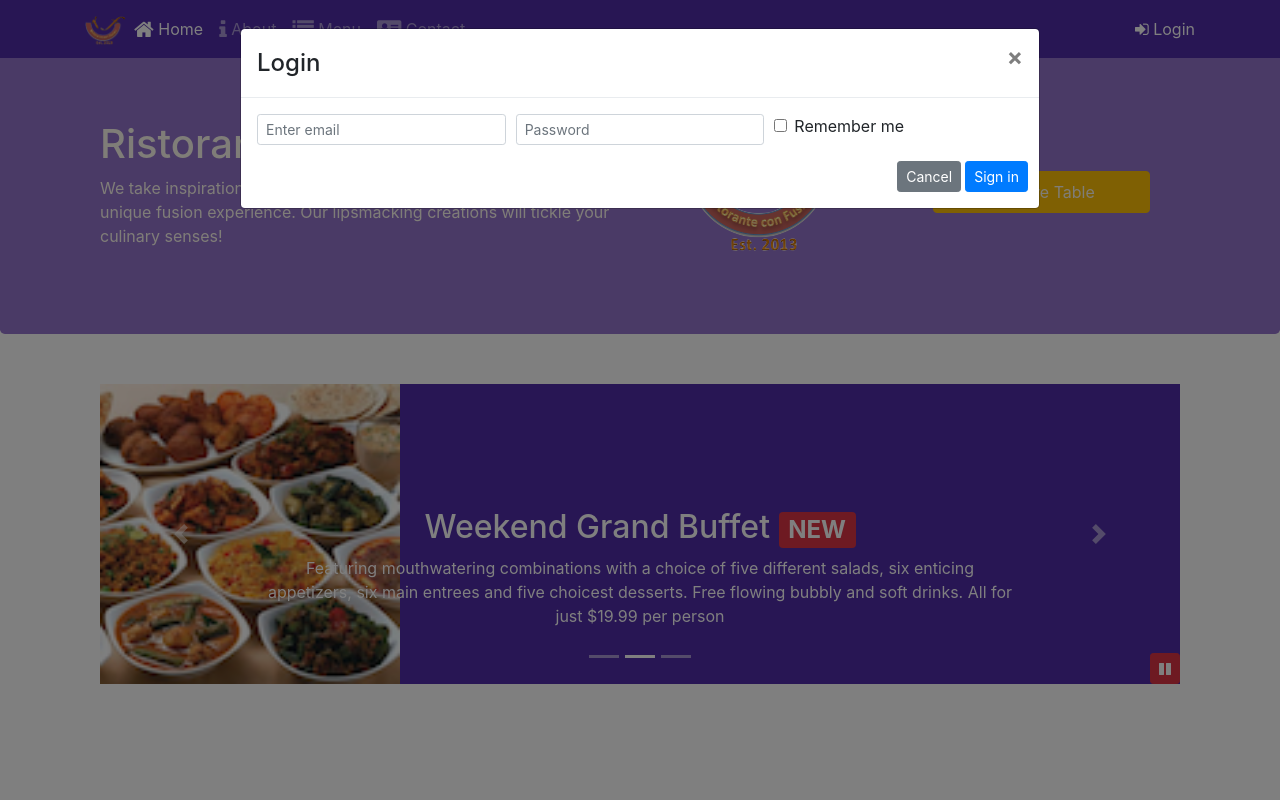
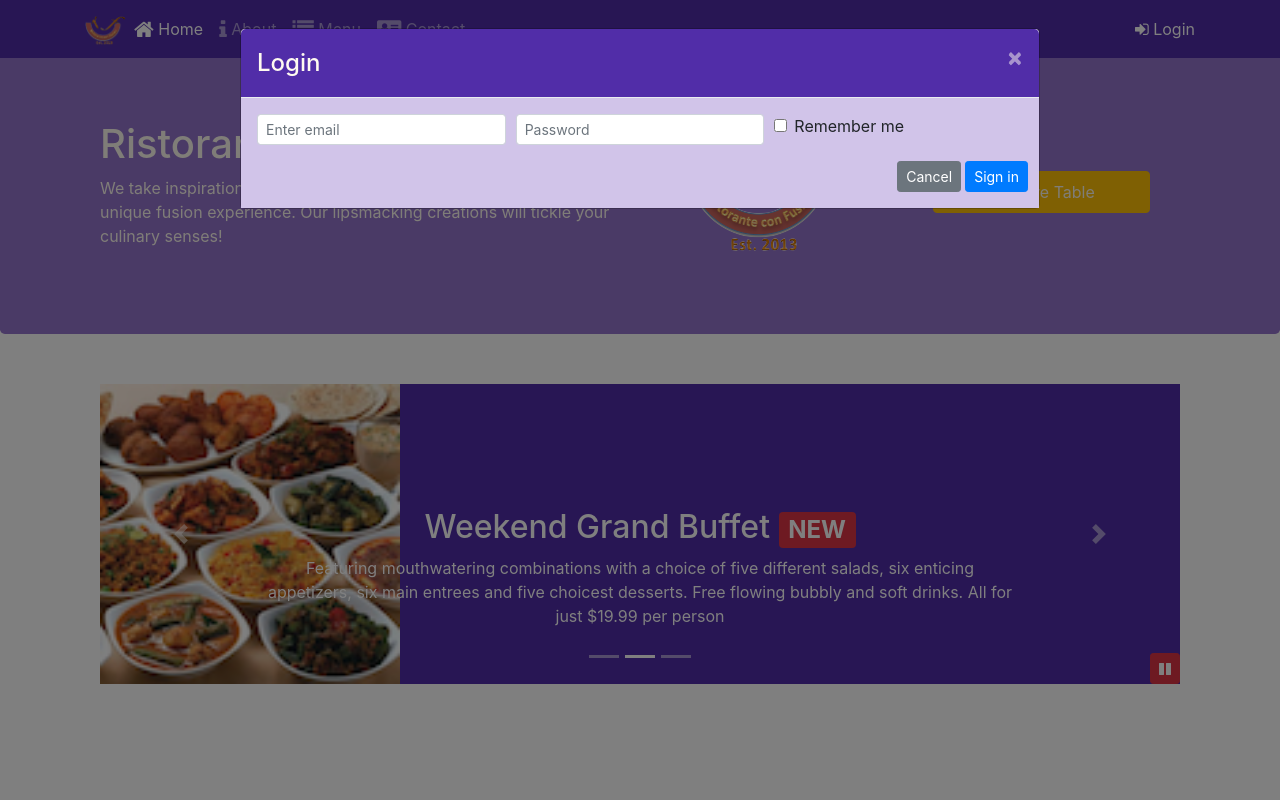
Before and after one commit to SafaMagdy/bootstrap-course, a website: page index.html in a window 1280 px wide. Both pictures are taken after a click on the link "Login". Shown: the top 800 px of the page. Drawn offline with nearby package versions, Linux system fonts and the light colour scheme.

Commit message:
Assignment 4

```diff
--- a/css/styles.scss
+++ b/css/styles.scss
@@ -74,3 +74,15 @@ body{
     bottom: 0px;
     z-index: 1;
 }
+
+.modal-header {
+    background-color: $background-dark;
+    color: #fffaf0;
+    button {
+        color: #fffaf0;
+    }
+}
+
+.modal-body {
+    background-color: $background-pale;
+}
--- a/index.html
+++ b/index.html
@@ -30,7 +30,7 @@
                     <li class="nav-item"><a class="nav-link" href="./contactus.html"><span class="fa fa-address-card fa-lg"></span>  Contact</a></li>
                 </ul>
                 <span class="navbar-text">
-                    <a data-toggle="modal" data-target="#loginModal">
+                    <a id="loginButton">
                     <span class="fa fa-sign-in"></span> Login</a>
                 </span>
            </div>
@@ -153,7 +153,7 @@
                                  <img src="img/logo.png" class="img-fluid">
                             </div>
                             <div class="col-12 col-sm-6 align-self-center">
-                                <a role="button" class="btn btn-block nav-link btn-warning" data-toggle="modal" data-target="#reserveModal">Reserve Table</a>
+                                <a role="button" class="btn btn-block nav-link btn-warning" id="reserveButton">Reserve Table</a>
                             </div>
                         </div>
                     </div>
@@ -335,6 +335,18 @@
                 }
             });
         });
+
+        $(document).ready(function(){
+            $("#reserveButton").click(function(){
+                $("#reserveModal").modal('show');
+            })
+        });
+
+        $(document).ready(function(){
+            $("#loginButton").click(function(){
+                $("#loginModal").modal('show');
+            })
+        })
     </script>
 </body>
 
```
Also changed, not shown: css/styles.css.
